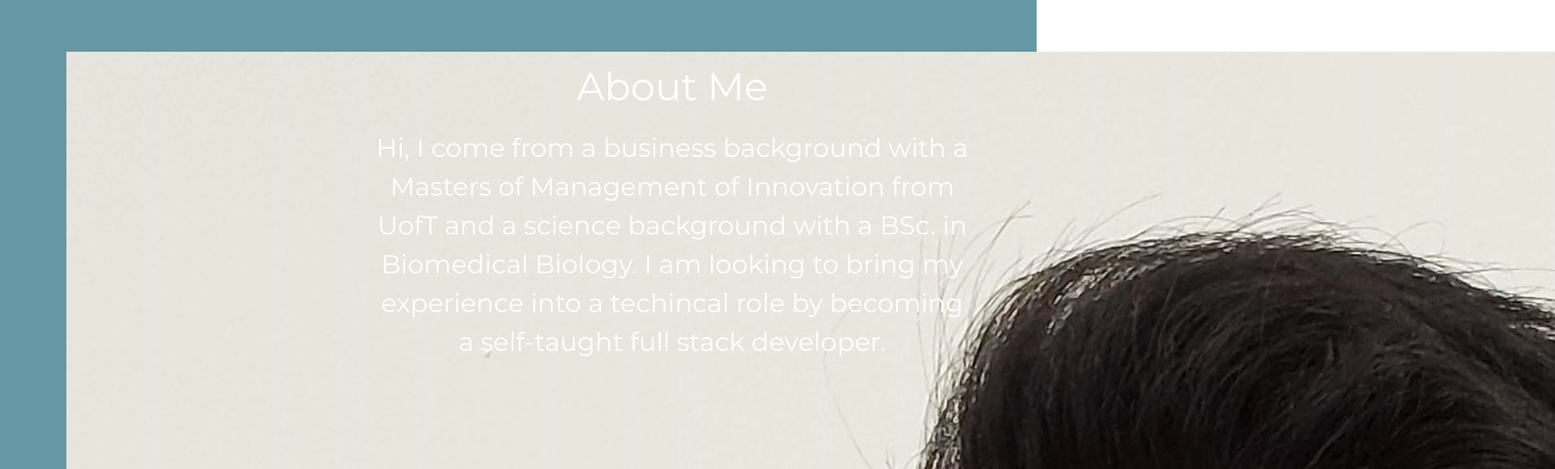
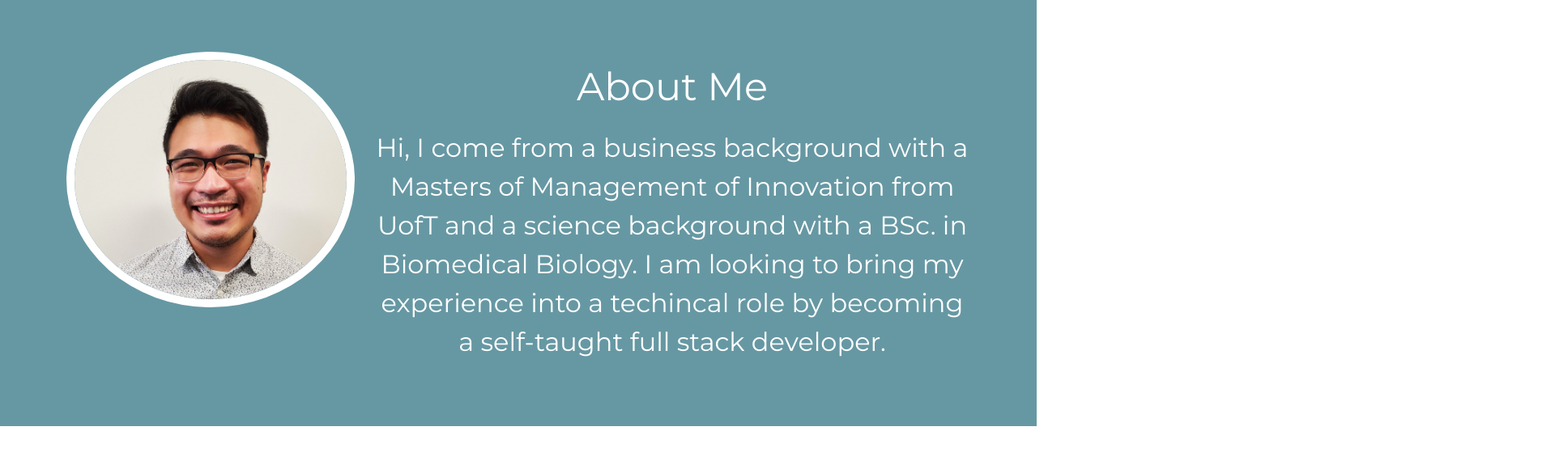
Before and after one commit to joeauyeung/Personal-Site, a plain HTML site: page index.html in a window 1280 px wide. Shown: the part 800-1380 px from the top of the page at 81% size, 1920 px wide, since content can reach past the window. Drawn offline with nearby package versions, Linux system fonts and the light colour scheme; files whose address does not match are found by name.

Commit message:
Add headshot class

```diff
--- a/index.html
+++ b/index.html
@@ -65,7 +65,7 @@
     <div class="container">
       <div class="row">
         <div class="col-lg-4">
-          <img src="images\headshot_2020 - Copy (2).jpg" alt="">
+          <img src="images\headshot_2020 - Copy (2).jpg" class="headshot" alt="">
         </div>
         <div class="col-lg-8">
           <h2>About Me</h2>
--- a/styles.css
+++ b/styles.css
@@ -90,6 +90,13 @@ nav {
 
 }
 
+.headshot {
+    height: auto;
+    width: 100%;
+    border-radius: 50%;
+    border: 10px solid #fff;
+}
+
 /* Skills */
 
 #skills h2 {
```
